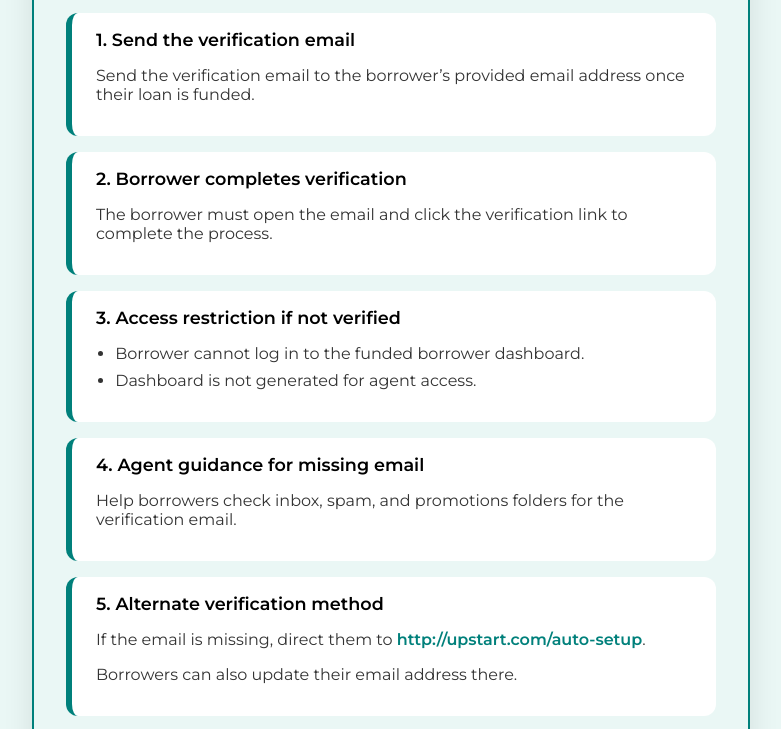
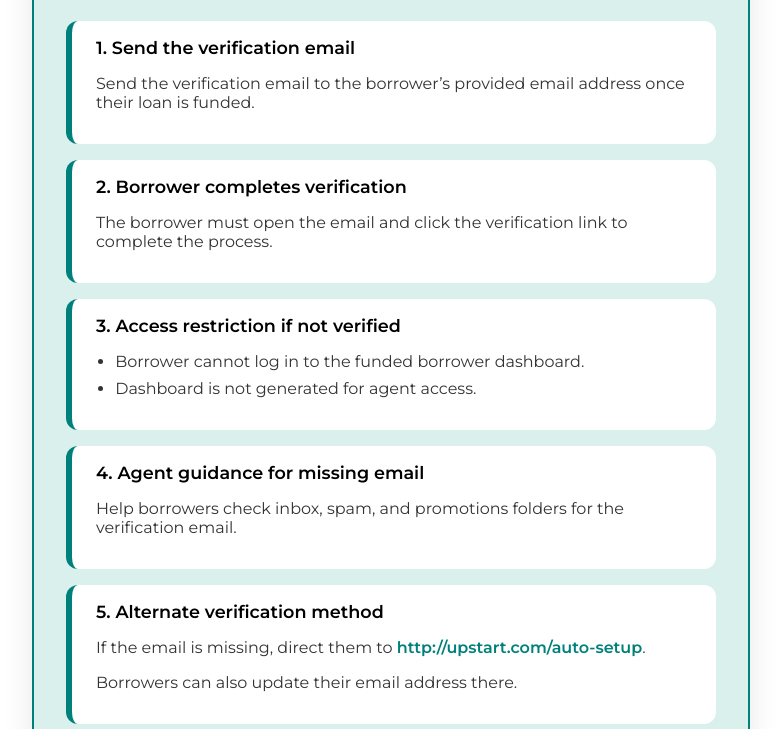
Before and after one commit to cmarkey28/autoaccountcreationreminders, a plain HTML site: page index.html in a window 1280 px wide. Shown: the part 208-937 px from the top of the page, without its empty margins (249-1030 px from the left). Drawn offline with Linux system fonts and the light colour scheme.

Commit message:
Update index.html

```diff
--- a/index.html
+++ b/index.html
@@ -8,11 +8,16 @@
   <style>
     body {
       font-family: 'Montserrat', sans-serif;
-      background-color: #eaf7f5;
+      background-color: #ffffff;
       color: #333;
       padding: 2rem;
+      display: flex;
+      justify-content: center;
+    }
+    .card {
+      background-color: #d9f0ed;
+      padding: 2rem;
       max-width: 650px;
-      margin: 2rem auto;
       border-radius: 20px;
       box-shadow: 0 10px 30px rgba(0, 0, 0, 0.1);
       border: 2px solid #00807b;
@@ -60,6 +65,7 @@
   </style>
 </head>
 <body>
+  <div class="card">
     <h1>📧 Borrower Email Verification & Dashboard Access</h1>
 
     <div class="section">
@@ -95,5 +101,6 @@
       <div class="section-title">6. Final step: Verification and login</div>
       <p>After verifying or updating their email, borrowers can log in and proceed with their loan process.</p>
     </div>
+  </div>
 </body>
 </html>
```
Lines whose indentation alone changed are shown as unchanged.
